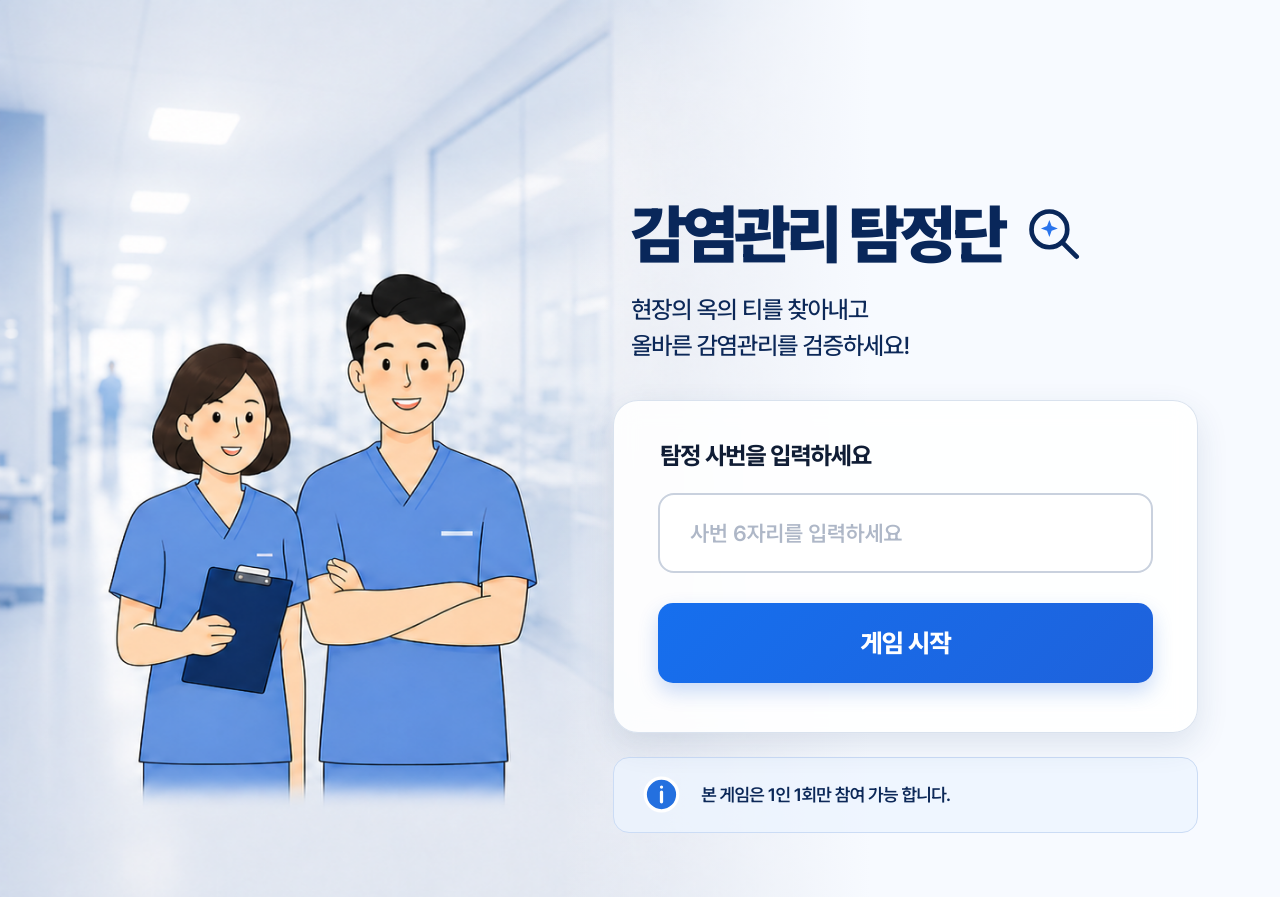
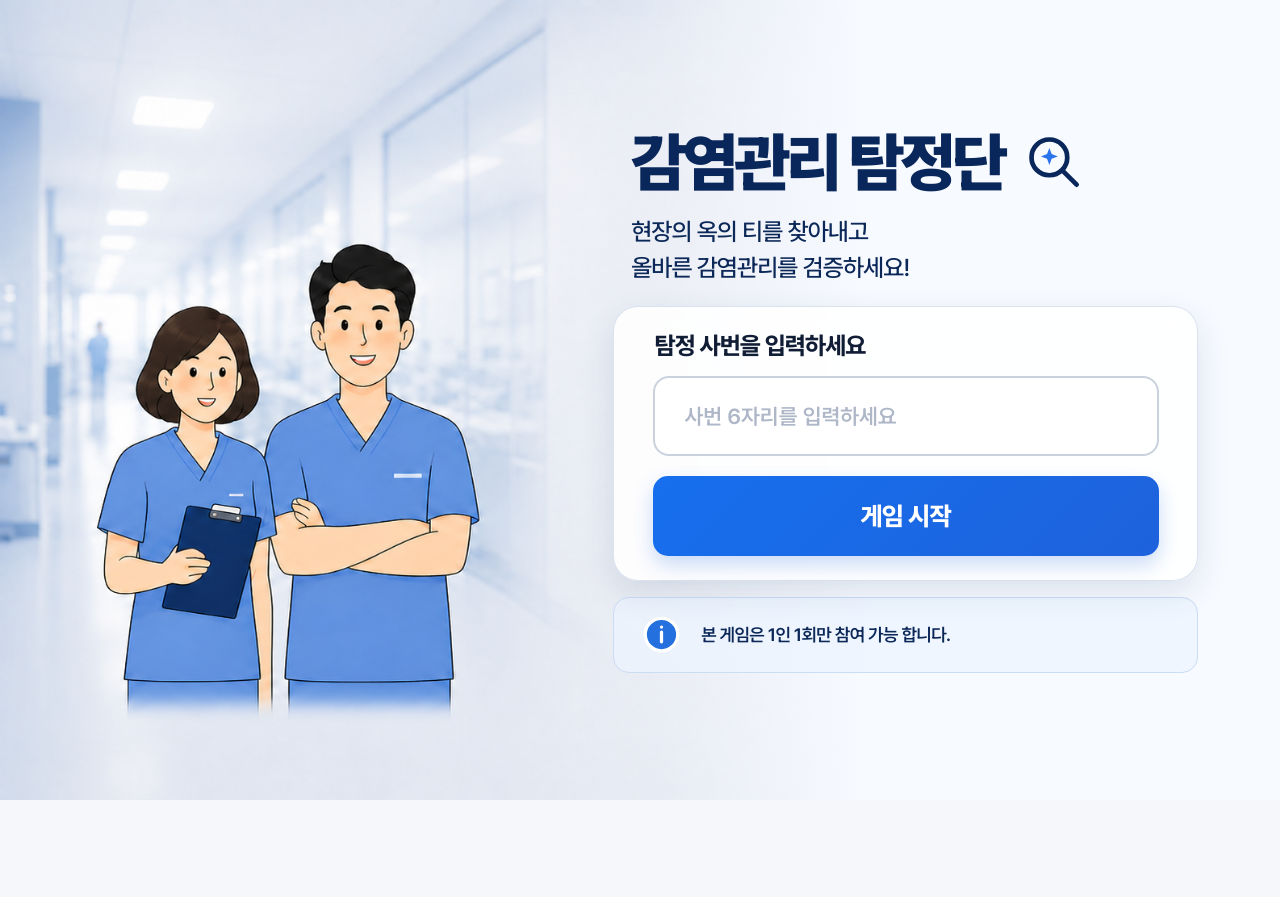
Before and after one commit to Woo-Seok-Han/hidden-picture-game, a React (Vite) app: page / in a window 1280 px wide. After the commit the page ends 800 px from the top, so only its background shows below. Built offline with nearby package versions, Linux system fonts and the light colour scheme.

Commit message:
fix(player): 시작 화면을 브라우저 크기에 맞게 배치

```diff
--- a/src/apps/player/player.css
+++ b/src/apps/player/player.css
@@ -1,11 +1,12 @@
 .entry-page {
   position: relative;
   display: flex;
-  align-items: flex-start;
+  align-items: center;
   justify-content: flex-end;
   min-height: 100svh;
+  min-height: 100dvh;
   overflow: hidden;
-  padding: clamp(32px, 5vw, 82px) clamp(32px, 6.4vw, 104px);
+  padding: clamp(12px, 3dvh, 32px) clamp(24px, 6.4vw, 104px);
   background: #f7faff;
 }
 
@@ -21,11 +22,11 @@
   position: relative;
   z-index: 1;
   width: min(45.7vw, 725px);
-  margin-top: clamp(54px, 16.9vh, 168px);
+  margin-top: 0;
   color: #0c2858;
 }
 
-.entry-heading { margin: 0 18px clamp(34px, 4.5vh, 48px); }
+.entry-heading { margin: 0 18px clamp(12px, 2.5dvh, 32px); }
 .entry-title-row { display: flex; align-items: center; gap: 20px; }
 
 .entry-title-row h1 {
@@ -50,7 +51,7 @@
 .entry-title-row .search-sparkle { fill: #2974ec; stroke: none; }
 
 .entry-heading > p {
-  margin: 22px 0 0;
+  margin: clamp(8px, 2dvh, 22px) 0 0;
   font-size: clamp(22px, 1.9vw, 30px);
   font-weight: 500;
   letter-spacing: -0.035em;
@@ -60,7 +61,7 @@
 .entry-card {
   display: flex;
   flex-direction: column;
-  padding: 40px 44px 49px;
+  padding: clamp(16px, 3dvh, 40px) clamp(22px, 3vw, 44px);
   border: 1px solid rgb(211 221 236 / 85%);
   border-radius: 25px;
   background: rgb(255 255 255 / 88%);
@@ -69,7 +70,7 @@
 }
 
 .entry-card label {
-  margin: 0 2px 23px;
+  margin: 0 2px clamp(10px, 2dvh, 23px);
   color: #101d35;
   font-size: clamp(23px, 1.9vw, 29px);
   font-weight: 750;
@@ -103,7 +104,7 @@
 
 .entry-card button {
   height: clamp(72px, 10vh, 99px);
-  margin-top: 30px;
+  margin-top: clamp(12px, 2.5dvh, 30px);
   border: 0;
   border-radius: 15px;
   background: linear-gradient(135deg, #166fee, #1e62dc);
@@ -123,7 +124,7 @@
   display: flex;
   align-items: center;
   gap: 20px;
-  margin-top: 24px;
+  margin-top: clamp(10px, 2dvh, 24px);
   min-height: 76px;
   padding: 15px 28px;
   border: 1px solid #cbdcf5;
@@ -149,7 +150,7 @@
 }
 
 @media (max-width: 900px) {
-  .entry-page { align-items: flex-end; justify-content: center; padding: 44vh 24px 32px; }
+  .entry-page { justify-content: center; padding: clamp(12px, 3dvh, 32px) 24px; }
   .entry-art {
     background:
       linear-gradient(180deg, transparent 25%, #f7faff 55%),
@@ -160,7 +161,7 @@
 }
 
 @media (max-width: 560px) {
-  .entry-page { min-height: 100vh; padding: 31vh 16px 24px; }
+  .entry-page { padding: 12px 16px; }
   .entry-art {
     background:
       linear-gradient(180deg, transparent 10%, #f7faff 38%),
@@ -179,6 +180,20 @@
   .entry-notice { gap: 12px; margin-top: 14px; padding: 13px 18px; }
   .entry-notice svg { width: 30px; height: 30px; }
   .entry-notice p { font-size: 15px; }
+}
+
+@media (min-width: 561px) and (max-height: 600px) {
+  .entry-page { justify-content: center; padding: 12px 24px; }
+  .entry-content {
+    display: grid;
+    grid-template-columns: minmax(0, 1fr) minmax(0, 1.2fr);
+    align-items: center;
+    gap: 12px 24px;
+    width: min(100%, 1100px);
+  }
+  .entry-heading { margin: 0; }
+  .entry-card { grid-column: 2; grid-row: 1 / 3; padding: 16px 22px; }
+  .entry-notice { grid-column: 1; margin-top: 0; padding: 12px; gap: 12px; }
 }
 
 @media (prefers-reduced-motion: reduce) {
```
